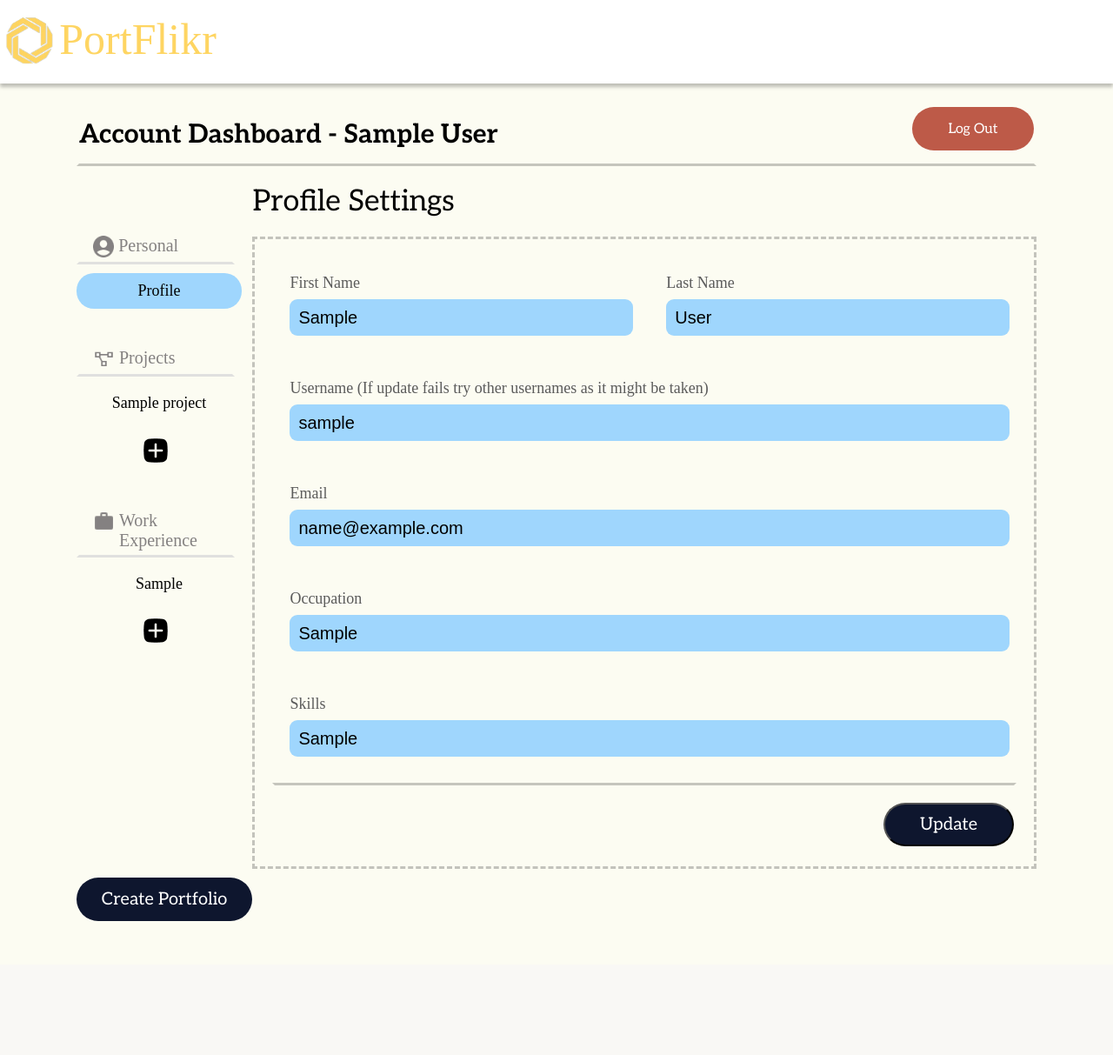
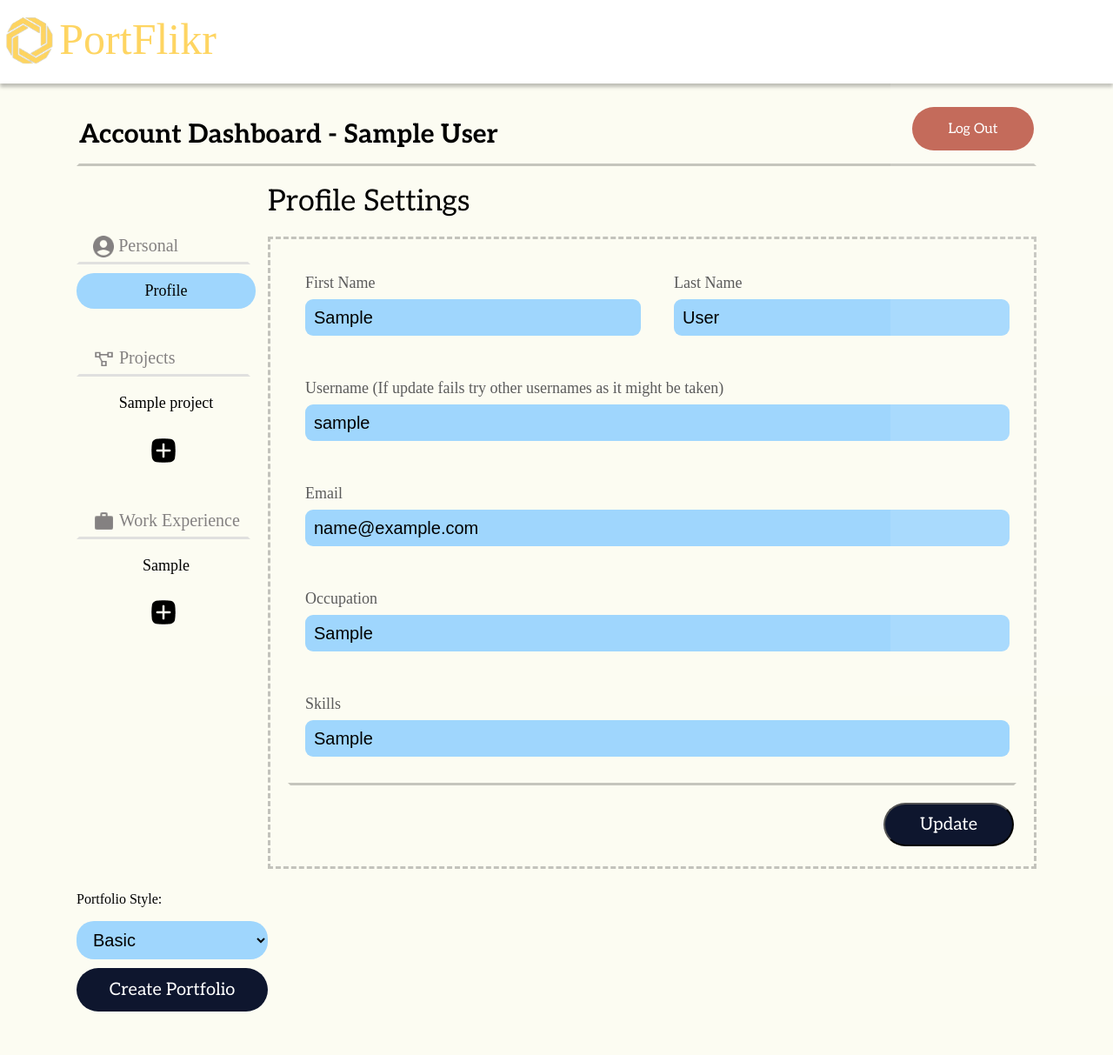
Before and after one commit to AltoTenor/PortFlikr, a Django app: page /dashboard/ in a window 1280 px wide. Shown: the whole page at 87% size. Before the commit the page ends 1059 px from the top, so only its background shows below. Run offline with Django 4.2, Linux system fonts and the light colour scheme; a user stored in the database is signed in; tables that the repository leaves empty hold one stand-in row (values such as "Sample post"); some libraries are stand-ins or nearby versions; some web fonts are replaced.

Commit message:
Adding Style select

```diff
--- a/pfapp/static/pfapp/css/dash.css
+++ b/pfapp/static/pfapp/css/dash.css
@@ -271,14 +271,15 @@ h4{
 
 .btn--create{
     color: #FFF;
+    border: 0;
     text-decoration: none;
     font-family: Aleo;
     font-size: 20px;
     font-weight: 300;
     margin-top: 0;
     display: flex;
-    width: 150px;
-    height: 30px;
+    width: 220px;
+    height: 50px;
     padding: 10px 26px;
     justify-content: center;
     align-items: center;
@@ -289,6 +290,46 @@ h4{
 
 .btn--create:hover{
     background: #6e92ff;
+}
+
+
+.box select {
+    background-color: #9FD6FD;
+    color: #000;
+    border-radius: 20px;
+    margin-bottom: 10px;
+    padding: 10px 15px 10px 15px;
+    width: 220px;
+    border: none;
+    font-size: 20px;
+    -webkit-appearance: button;
+    appearance: button;
+    outline: none;
+}
+
+.box::before {
+    content: "\f13a";
+    font-family: FontAwesome;
+    position: absolute;
+    top: 0;
+    right: 0;
+    width: 20%;
+    height: 100%;
+    text-align: center;
+    font-size: 28px;
+    line-height: 45px;
+    color: rgba(255, 255, 255, 0.5);
+    background-color: rgba(255, 255, 255, 0.1);
+    pointer-events: none;
+}
+
+.box:hover::before {
+    color: rgba(255, 255, 255, 0.6);
+    background-color: rgba(255, 255, 255, 0.2);
+}
+
+.box select option {
+    padding: 30px;
 }
 
 /* FORM */
--- a/pfapp/templates/pfapp/dashboard.html
+++ b/pfapp/templates/pfapp/dashboard.html
@@ -237,9 +237,20 @@
 
 
         <div class="make">
-            <a href="{% url 'pfapp:portfolio' 1 %}" class="btn--create">
-                Create Portfolio
-            </a>
+            <form action="" method="post">
+                {% csrf_token %}
+                <p>Portfolio Style:</p>
+                <div class="box">
+                    <select name="portfolio-style" id="porfolio-style">
+                        <option value="1" style="color:black">Basic</option>
+                        <option value="X" style="color:gray">More Coming Soon</option>
+                    </select>
+                </div>
+                <input type="submit" name="btn--create" class="btn--create" value="Create Portfolio" />
+                <!-- <a href="{% url 'pfapp:portfolio' 1 %}" class="btn--create">
+                    Create Portfolio
+                </a> -->
+            </form>
         </div>
     </div>
 
--- a/pfapp/urls.py
+++ b/pfapp/urls.py
@@ -10,7 +10,7 @@ urlpatterns = [
     path("register/",views.Register.as_view(),name="register"),
     path("accounts/login/", views.UpdatedLoginView.as_view(extra_context={"leftclass":"d-none d-md-block"})),
     path("dashboard/",views.Dashboard.as_view(),name="dashboard"),
-    path("portfolio/<slug:username>/",views.Portfolio.as_view(),name="portfolio"),
+    path("portfolio/<slug:num>/",views.Portfolio.as_view(),name="portfolio"),
     path("logout/",views.logout_view,name="logout"),
 
     # path("portfolio/<first-name>",views.Portfolio.as_view(),name="portfolio"),
--- a/pfapp/views.py
+++ b/pfapp/views.py
@@ -66,6 +66,9 @@ class Dashboard(LoginRequiredMixin,View):
         return render(request,'pfapp/dashboard.html',ctx)
 
     def post(self,request):
+        if (request.POST.get('portfolio-style')!=None):
+            return redirect("pfapp:portfolio",request.POST.get('portfolio-style'))
+
         pid=request.POST.get('projectID')
         workid=request.POST.get('workID')
         if (request.POST.get('btn--delete') and pid!="-1"):
@@ -152,8 +155,13 @@ def logout_view(request):
 
 # PORTFOLIO VIEW
 class Portfolio(View):
-    def get(self, request , username) :
-        return render(request,'pfapp/portfolio.html',{'user':request.user})
+    def get(self, request,num) :
+        print("here",num)
+        if (num=='1'):
+            return render(request,'pfapp/portfolio1.html',{'user':request.user})
+        elif (num=='X'):
+            return redirect("pfapp:dashboard")
+        # return render(request,'pfapp/portfolio1.html',{'user':request.user})
 
 
 
```
Also changed, not shown: pfapp/templates/pfapp/portfolio1.html (renamed from pfapp/templates/pfapp/portfolio.html), 1 other file.
